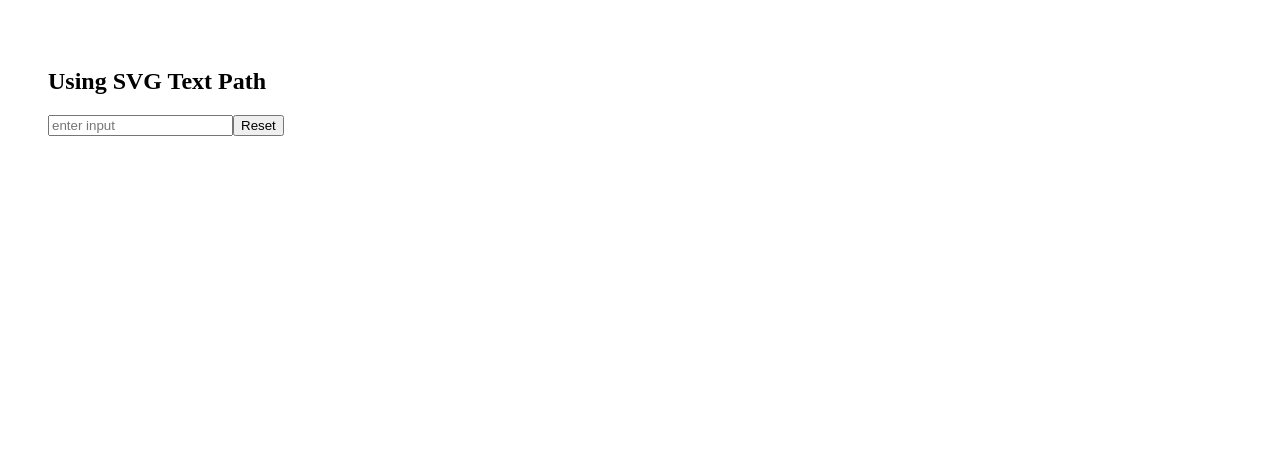
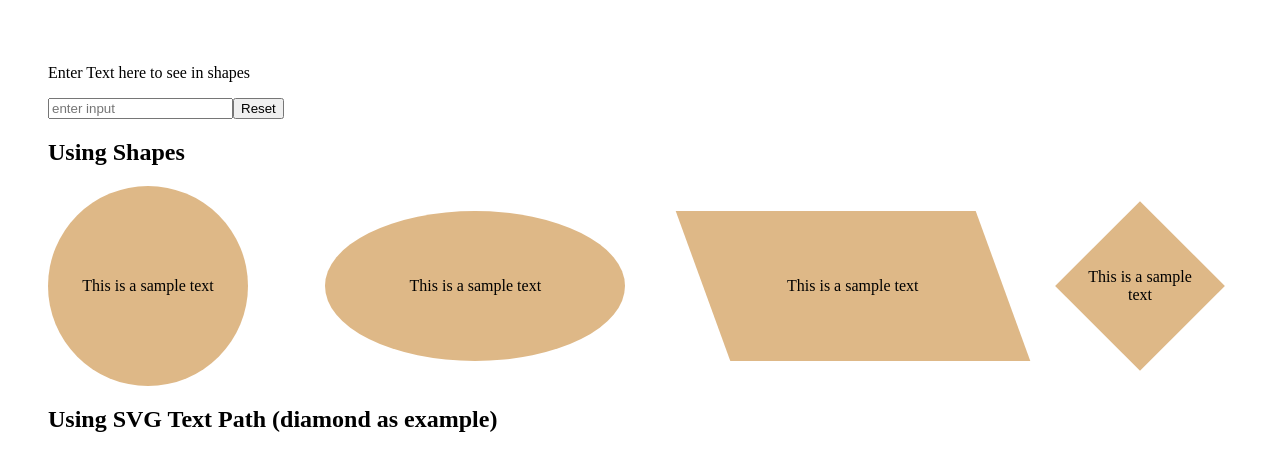
Before and after one commit to TalhaNB/text-in-shape, a React (Create React App) app: page / in a window 1280 px wide. Shown: the top 470 px of the page. Built offline with nearby package versions, Linux system fonts and the light colour scheme.

Commit message:
text in a bo with 2 ways

```diff
--- a/src/App.css
+++ b/src/App.css
@@ -5,3 +5,50 @@ body {
     display: flex;
     background-size: cover;
 }
+.container{
+    min-width: 90vw;
+    display: flex;
+    justify-content: space-between;
+    align-items: center;
+}
+
+.text{
+    display: flex;
+    align-items: center;
+    text-align: center;
+    justify-content: center;
+}
+.circle{
+    background-color: burlywood;
+    width: 200px;
+    height: 200px;
+    border-radius: 50%;
+}
+.elipse{
+    background-color: burlywood;
+    width: 300px;
+    height: 150px;
+    border-radius: 50%;
+}
+
+.parallelogram{
+    background-color: burlywood;
+    width: 300px;
+    height: 150px;
+    transform: skew(20deg);
+}
+
+.diamond{
+    background-color: burlywood;
+    height: 120px;
+    width: 120px;
+    transform: rotate(-45deg);
+}
+
+.diamond p{
+    transform: rotate(45deg);
+}
+
+.parallelogram p{
+    transform: skew(-20deg);
+}
--- a/src/App.js
+++ b/src/App.js
@@ -1,5 +1,6 @@
 import './App.css';
 import Diamond_Path from './components/DiamondPath';
+import Shape from './components/Shape';
 import {useState} from "react"
 
 function App() {
@@ -14,8 +15,7 @@ function App() {
   return (
     <>
       <div>
-        <h2>Using SVG Text Path</h2>
-        <div>
+        <p>Enter Text here to see in shapes </p>
         <input
         onChange={onChange}
         name="input"
@@ -26,6 +26,12 @@ function App() {
           Reset
         </button>
       </div>
+      <div>
+        <h2>Using Shapes</h2>
+        <Shape text={text}/>
+      </div>
+      <div>
+        <h2>Using SVG Text Path (diamond as example)</h2>
         <Diamond_Path text={text}/>
       </div>
     </>
--- a/src/components/DiamondPath.jsx
+++ b/src/components/DiamondPath.jsx
@@ -6,7 +6,7 @@ export default function DiamondPath(props) {
 			<defs>
 			<path id="path1" d="M10 110 230 110M210 90H30M50 70H190M170 50H70M90 30H150M130 10H110M30 130H210M190 150H50M70 170H170M150 190H90M110 210H130"></path>
 			</defs>
-			<text transform="translate(0,35)" fill="red" font-size="8">
+			<text transform="translate(0,35)" fill="red" fontSize="8">
 			<textPath xlinkHref="#path1"> {props.text} </textPath>
 			</text>
     </svg>
--- /dev/null
+++ b/src/components/Shape.jsx
@@ -0,0 +1,20 @@
+import React from 'react'
+
+export default function Shape(props) {
+  return (
+		<div className='container'>
+			<div className='circle text'>
+				<p>{props.text ? props.text: "This is a sample text"}</p>
+			</div>
+			<div className='elipse text'>
+				<p>{props.text ? props.text: "This is a sample text"}</p>
+			</div>
+			<div className='parallelogram text'>
+				<p>{props.text ? props.text: "This is a sample text"}</p>
+			</div>
+			<div className='diamond text'>
+				<p>{props.text ? props.text: "This is a sample text"}</p>
+			</div>
+		</div>
+  )
+}
```
Lines whose indentation alone changed are shown as unchanged.
